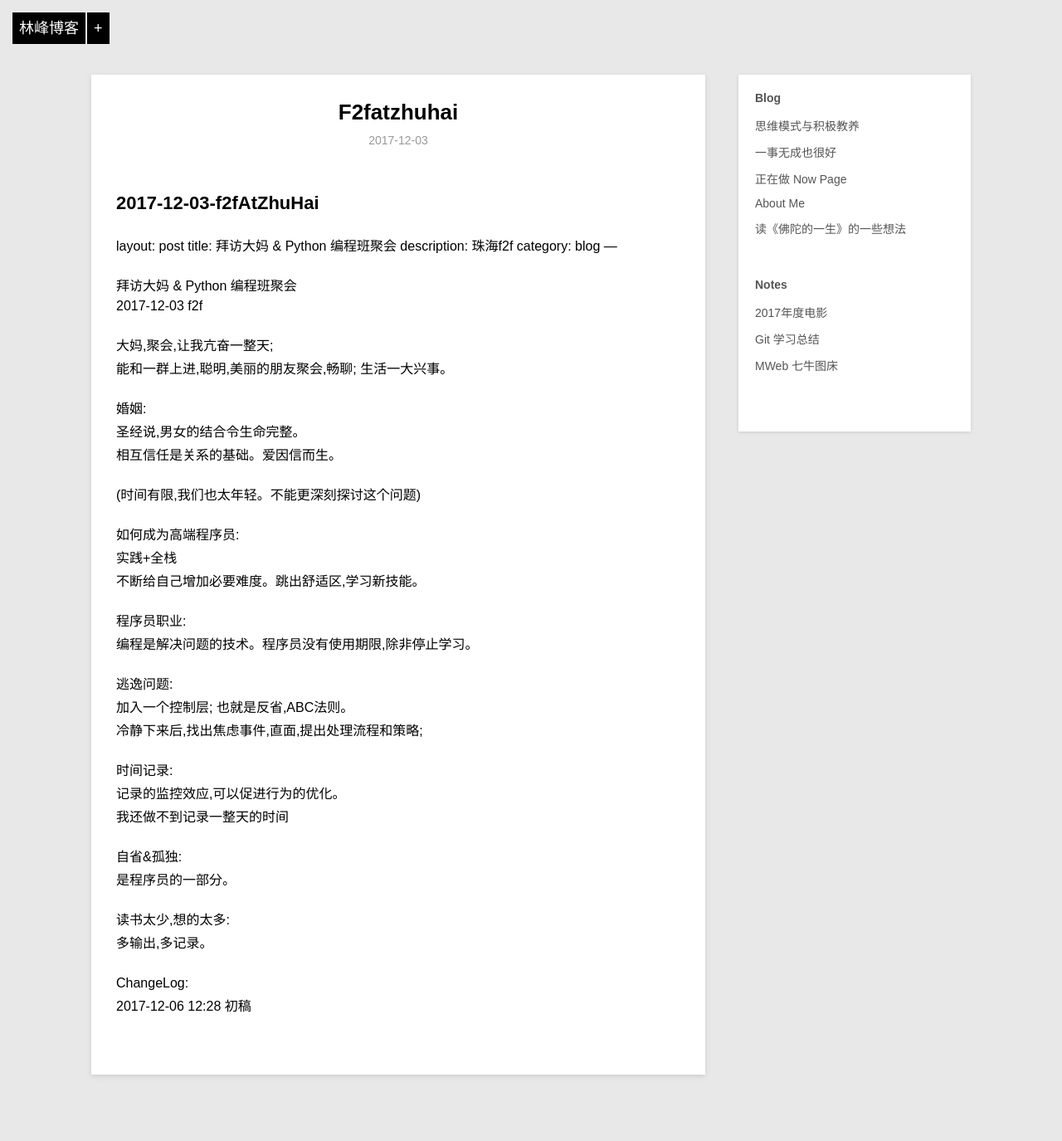
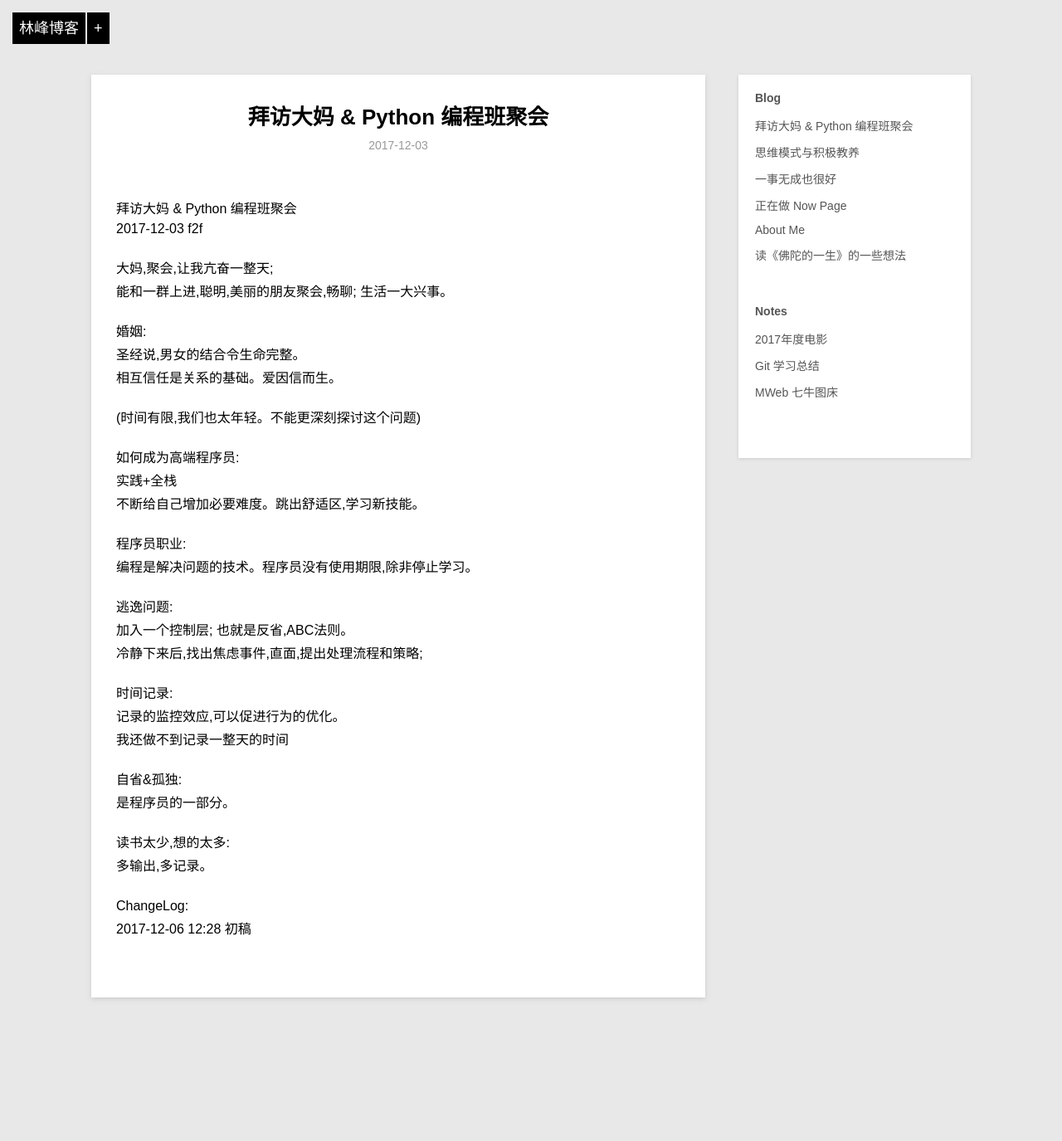
Before and after one commit to linfeng365/linfeng365.github.io, a Jekyll site: the page built from _posts/Blog/2017-12-03-f2fAtZhuHai.md, in a window 1280 px wide. Shown: the whole page at 83% size. Built offline with Jekyll 4.4.1, drawn with Linux system fonts in a browser that asks for light colours; our own code applies the rules of GitHub Pages for plain Markdown files; comment, search, counter and statistics services are not loaded; after the commit the page ends 1282 px from its top, so only the background shows below that.

Commit message:
fixbug
del filename

```diff
--- a/_posts/Blog/2017-12-03-f2fAtZhuHai.md
+++ b/_posts/Blog/2017-12-03-f2fAtZhuHai.md
@@ -1,4 +1,3 @@
-2017-12-03-f2fAtZhuHai
 ---
 layout: post
 title: 拜访大妈 &  Python 编程班聚会
```
